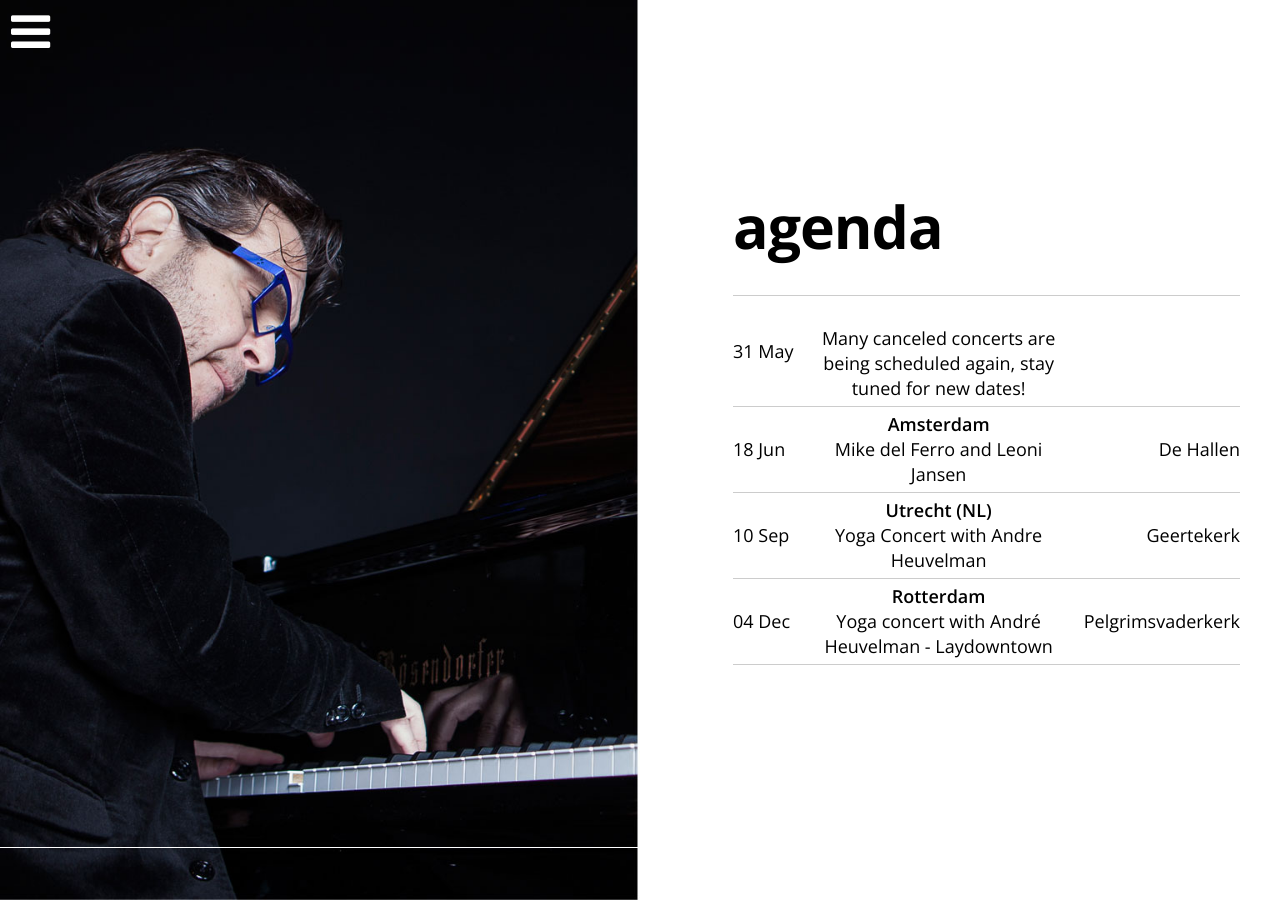
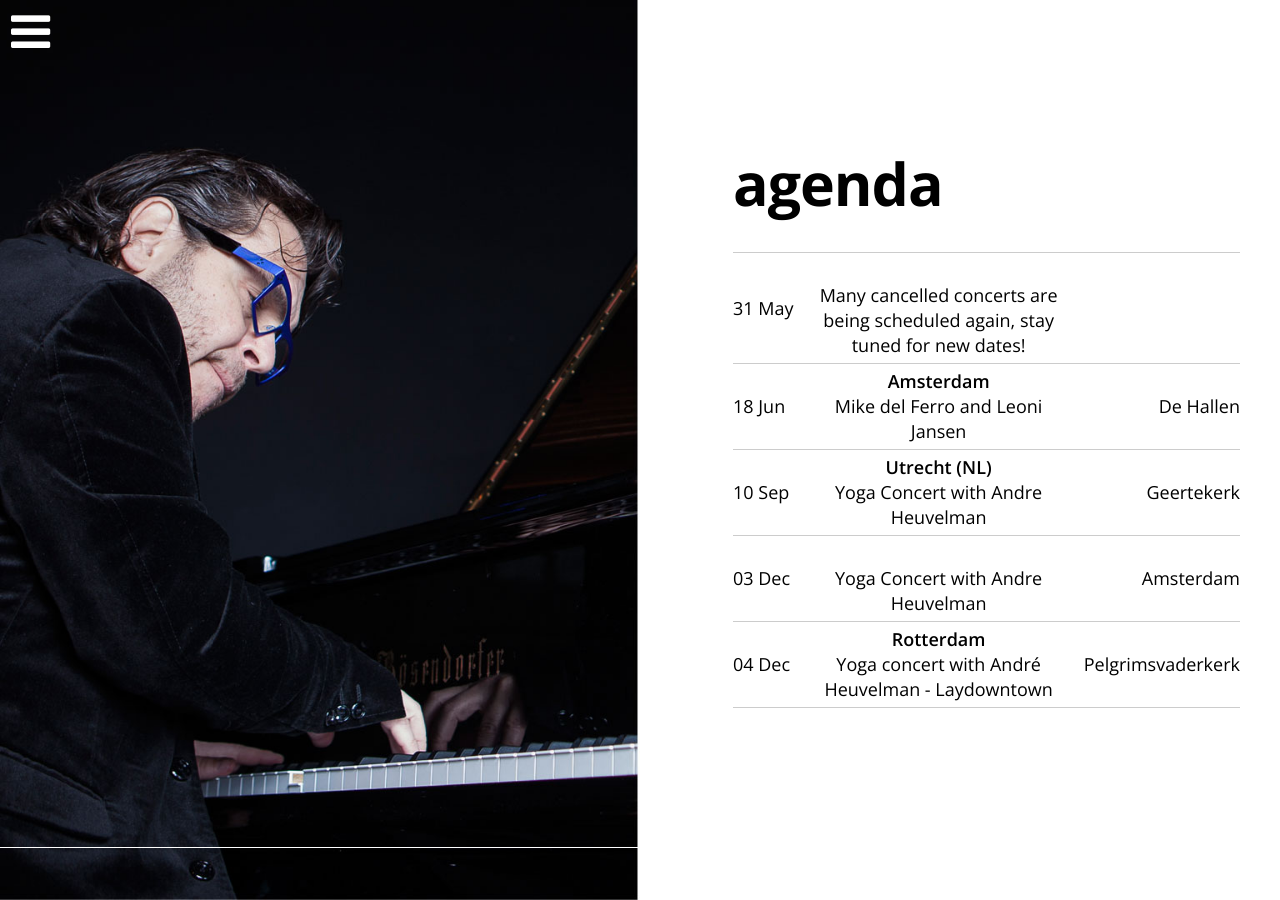
Before and after one commit to mikedelferro/website, a Jekyll site: the page built from agenda.html, in a window 1280 px wide. Built offline with Jekyll 4.4.1, drawn with Linux system fonts in a browser that asks for light colours; nearby versions of some CDN libraries.

Commit message:
Updated '_data/gigs.yml' via CloudCannon

```diff
--- a/_data/gigs.yml
+++ b/_data/gigs.yml
@@ -15,9 +15,14 @@ items:
     venue: Rotterdam
     url: 'https://laydowntown.com/'
   - title: >-
-      Many canceled concerts are being scheduled again, stay tuned for new
+      Many cancelled concerts are being scheduled again, stay tuned for new
       dates!
     date: 2020-05-31 19:00:00
     location:
     venue:
     url:
+  - title: Yoga Concert with Andre Heuvelman
+    date: 2020-12-03 19:00:00
+    location: Amsterdam
+    venue:
+    url:
```
